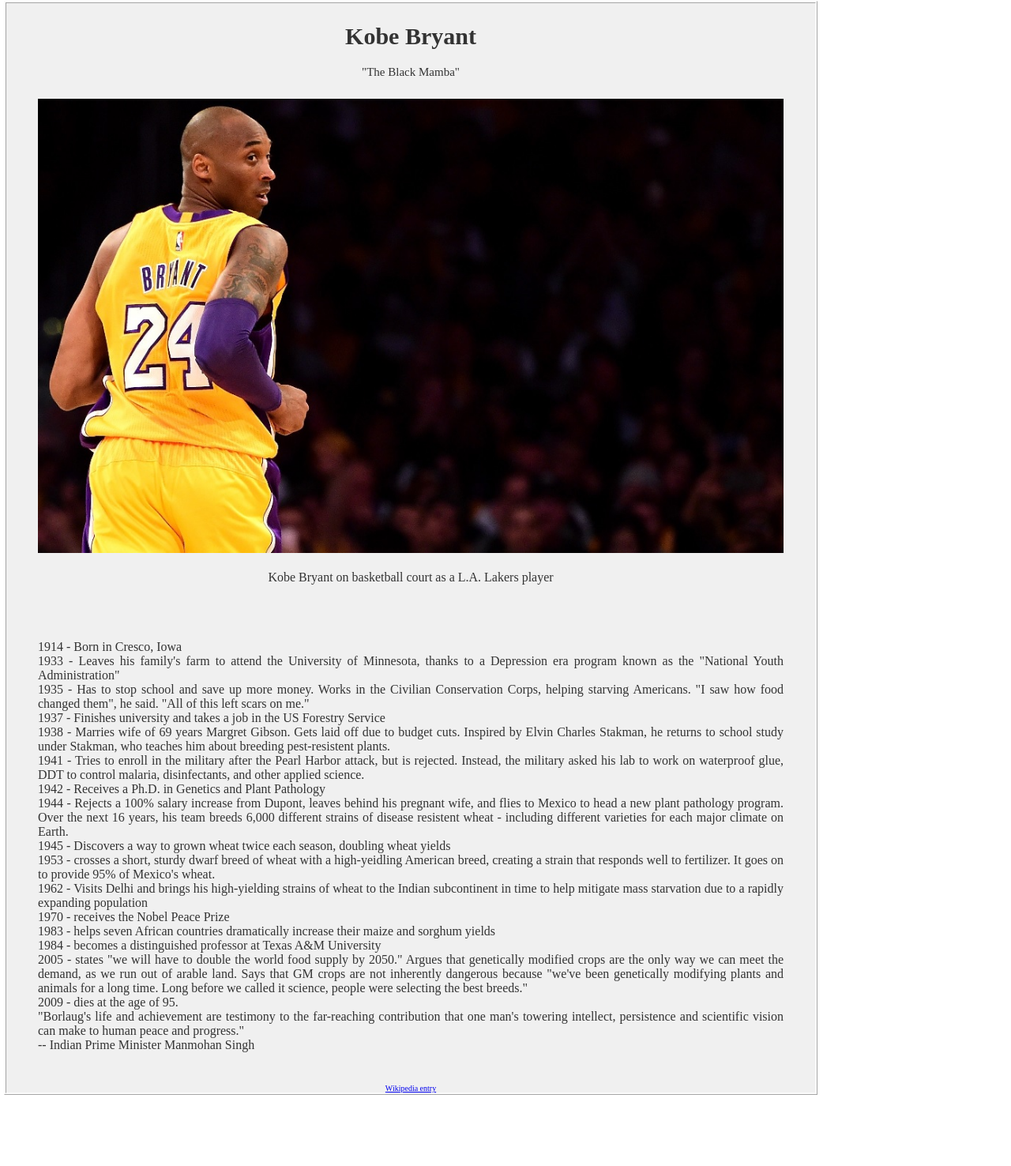
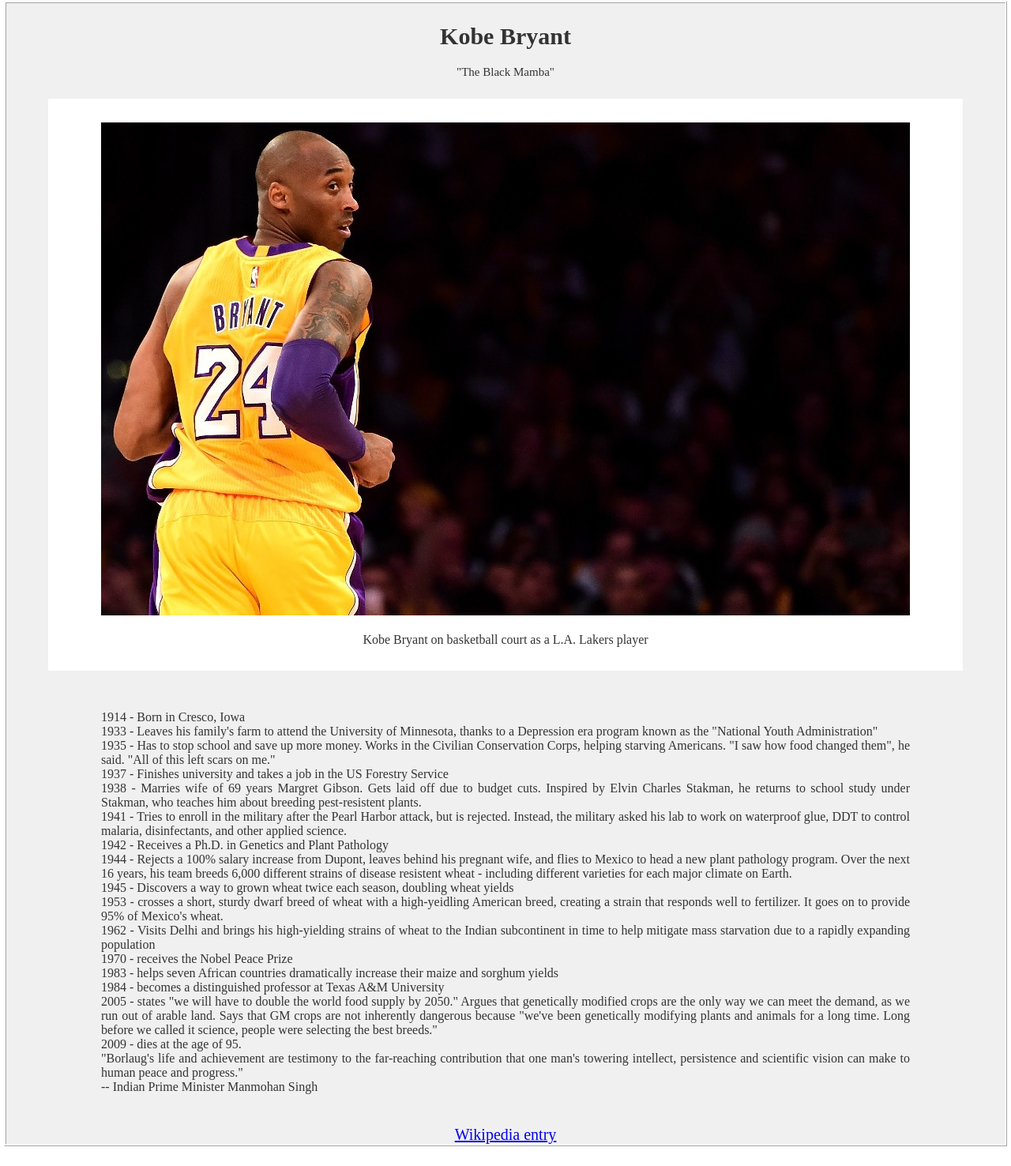
Before and after one commit to hglock2/freeCodeCamp.org, a plain HTML site: page Projects/Project_1/index.html in a window 1280 px wide. Shown: the part 24-1500 px from the top of the page at 79% size. Before the commit the page ends 1435 px from the top, so only its background shows below. Drawn offline with Linux system fonts and the light colour scheme.

Commit message:
style fix

```diff
--- a/Projects/Project_1/style/style.css
+++ b/Projects/Project_1/style/style.css
@@ -10,7 +10,6 @@ body {
 
 #main {
   background-color: rgb(240, 240, 240);
-  max-width: 1024px;
   border-width:3px;
   border-color: rgb(250, 250, 250);
   border-style:ridge;
@@ -26,8 +25,16 @@ body {
   font-size: 1.5rem;
   margin-bottom: 2.5rem;
 }
+#img-div {
+  width: 90%;
+  background-color: #FFF;
+  padding: 10px;
+  margin-left: auto;
+  margin-right: auto;
+}
 
 img {
+  margin-top: 2rem;
   max-width: 100%;
   margin-left: auto;
   margin-right: auto;
@@ -39,11 +46,15 @@ img {
   padding-bottom: 2rem;
 }
 #tribute-info {
+  max-width: 1024px;
   padding: 4rem;
   font-size: 1.6rem;
   text-align: justify;
+  margin: 0 auto;
 }
-
+a {
+  font-size: 2rem;
+}
 
 @media (max-width: 480px) {
   img {
@@ -72,4 +83,5 @@ img {
   }
 
 
+
 }
```
